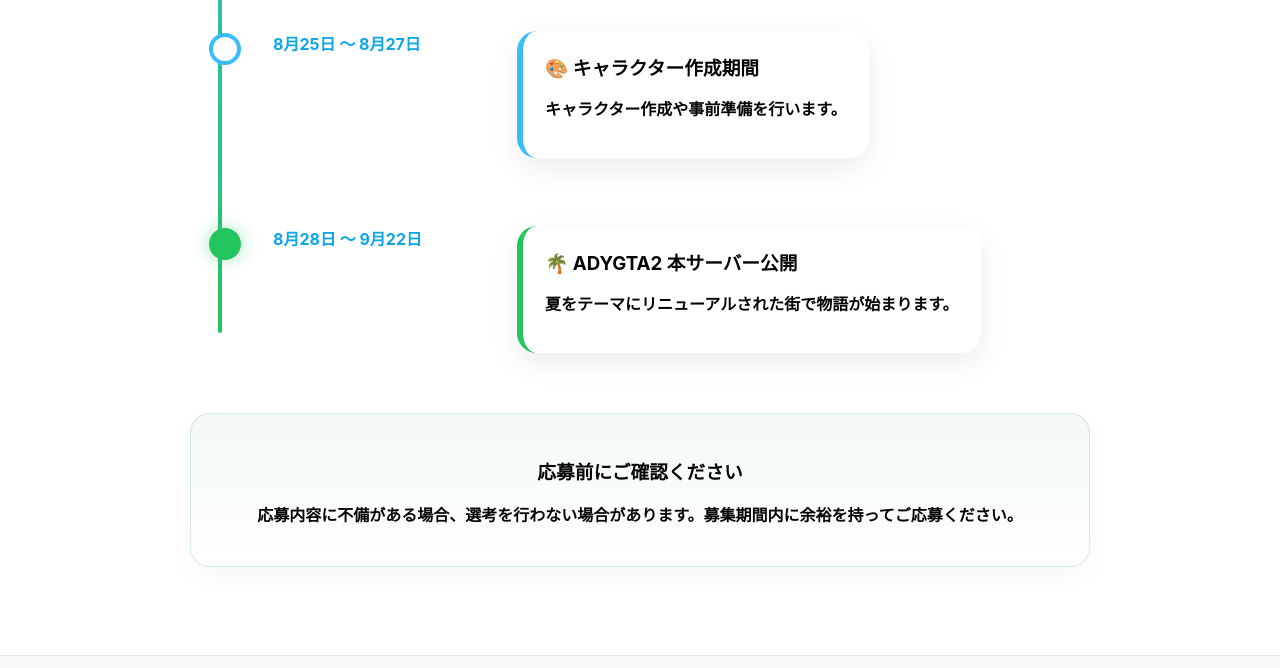
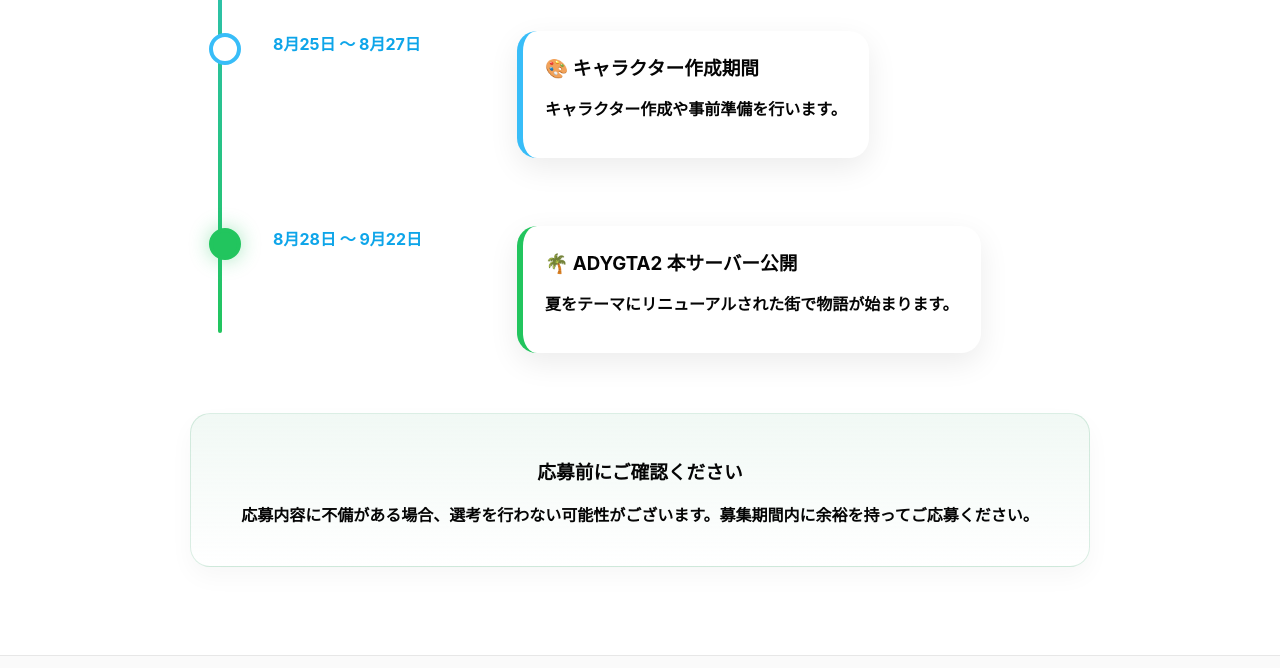
Before and after one commit to CAKEsuzuharu/ADYGTA2-Portal-Public, a website: page apply.html in a window 1280 px wide. Shown: the part 1443-2111 px from the top of the page. Drawn offline with Linux system fonts and the light colour scheme.

Commit message:
Update apply.html

```diff
--- a/apply.html
+++ b/apply.html
@@ -142,7 +142,7 @@
 
     <div class="apply-notice">
       <h3>応募前にご確認ください</h3>
-      <p>応募内容に不備がある場合、選考を行わない場合があります。募集期間内に余裕を持ってご応募ください。</p>
+      <p>応募内容に不備がある場合、選考を行わない可能性がございます。募集期間内に余裕を持ってご応募ください。</p>
     </div>
    </section>
 
```
